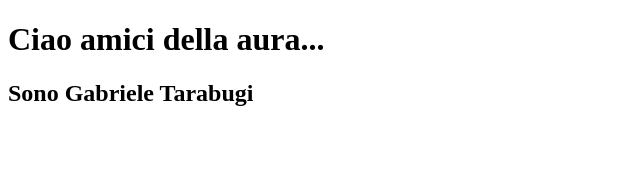
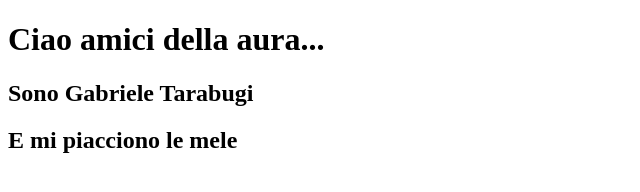
Before and after one commit to Zipoli-bot/collaborazione, a plain HTML site: page aura.html in a window 1280 px wide. Shown: the whole page, without its empty margins (0-640 px from the left). Drawn offline with Linux system fonts and the light colour scheme.

Commit message:
Test da Desktop

```diff
--- a/aura.html
+++ b/aura.html
@@ -11,5 +11,7 @@
 
     <h1>Ciao amici della aura...</h1>
     <h2> Sono Gabriele Tarabugi</h2>
+    <h2>E mi piacciono le mele</h2>
+
 </body>
 </html>
```
Also changed, not shown: 1 other file.
